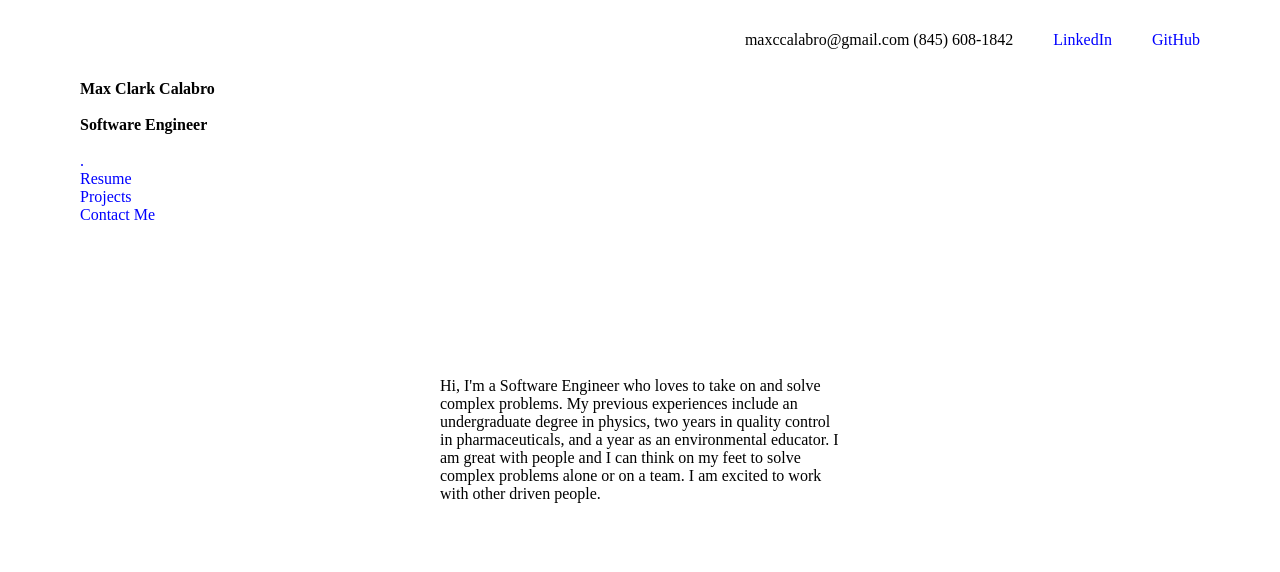
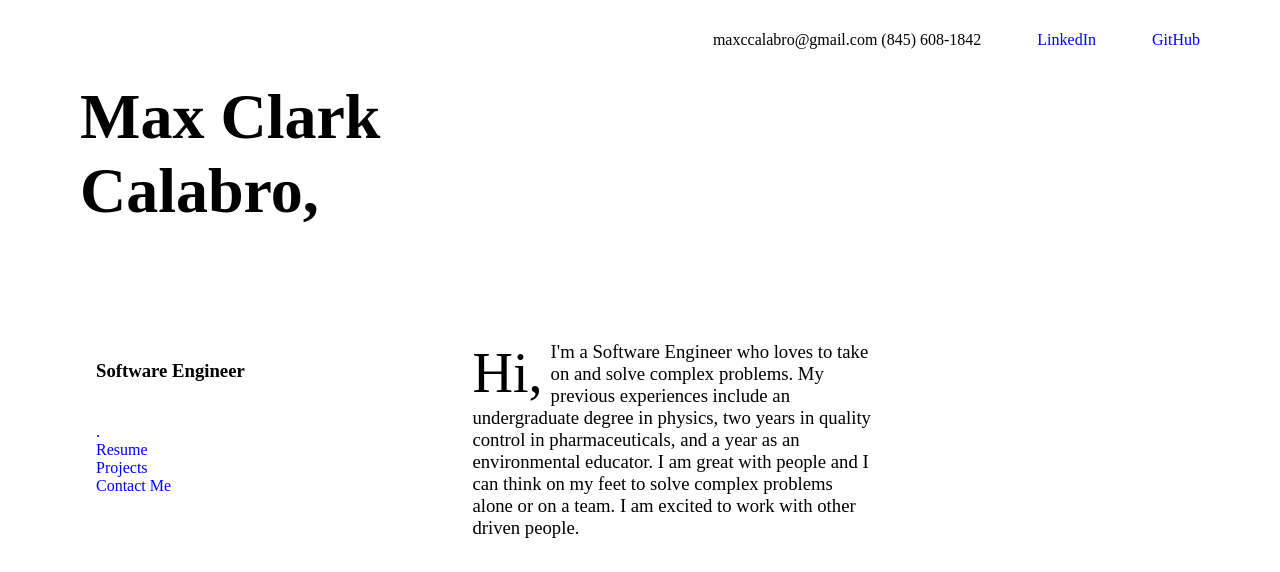
Before and after one commit to max-calabro/Portfolio, a plain HTML site: page index.html in a window 1280 px wide. Drawn offline with Linux system fonts and the light colour scheme.

Commit message:
more styling

```diff
--- a/script.js
+++ b/script.js
@@ -11,7 +11,7 @@ const siteInfo = {
   //  about me
   //  fade onto the page a second after? Top left to bottom right? What do you mean too much fading?
   aboutMe:
-    "Hi, I'm a Software Engineer who loves to take on and solve complex problems. My previous experiences include an undergraduate degree in physics, two years in quality control in pharmaceuticals, and a year as an environmental educator. I am great with people and I can think on my feet to solve complex problems alone or on a team. I am excited to work with other driven people.",
+    "I'm a Software Engineer who loves to take on and solve complex problems. My previous experiences include an undergraduate degree in physics, two years in quality control in pharmaceuticals, and a year as an environmental educator. I am great with people and I can think on my feet to solve complex problems alone or on a team. I am excited to work with other driven people.",
 
   //  resume / projects
   resume: 'This will be the resume link',
@@ -137,15 +137,23 @@ setTimeout(() => {
 }, 1000)
 
 const fillSidebar = () => {
+  //  Buttons
   document.querySelector('.sidebar').prepend(contactInfo)
   document.querySelector('.sidebar').prepend(projects)
   document.querySelector('.sidebar').prepend(resume)
   document.querySelector('.sidebar').prepend(aboutMe)
-  let sidebarInfo = document.createElement('h4')
-  sidebarInfo.className = 'name'
-  document.querySelector('.sidebar').prepend(sidebarInfo)
-  document.querySelector('.name').innerHTML =
-    siteInfo.name + '<br></br>' + siteInfo.title + '<br></br>'
+
+  //  Title
+  let sidebarTitle = document.createElement('h3')
+  sidebarTitle.className = 'title'
+  document.querySelector('.sidebar').prepend(sidebarTitle)
+  document.querySelector('.title').innerHTML = siteInfo.title + '<br></br>'
+
+  //  Name
+  let sidebarName = document.createElement('h1')
+  sidebarName.className = 'name'
+  document.querySelector('.sidebar').prepend(sidebarName)
+  document.querySelector('.name').innerHTML = siteInfo.name + ',<br></br>'
 }
 
 const mainDisplay = () => {
@@ -243,6 +251,27 @@ const displayProjects = () => {
   projectListeners()
 }
 
+const displayAboutMe = (siteInfoKey) => {
+  //  Create About Me Container
+  let aboutMeContainer = document.createElement('div')
+  aboutMeContainer.className = 'about-me-container'
+  document.querySelector('.main-view').append(aboutMeContainer)
+
+  //  Create Hi Div
+  let hiDiv = document.createElement('div')
+  hiDiv.className = 'hi'
+  hiDiv.innerHTML = 'Hi,'
+
+  //  Create About Me Div
+  let aboutMeDiv = document.createElement('p')
+  aboutMeDiv.className = 'about-me'
+  aboutMeDiv.innerHTML = siteInfoKey
+
+  //  Fill About Me Div
+  aboutMeContainer.append(hiDiv)
+  aboutMeContainer.append(aboutMeDiv)
+}
+
 const resetMainView = () => {
   mainViewWidth(true)
   if (resumeShowing === true) {
@@ -264,7 +293,11 @@ const fillMainView = (siteInfoKey, changeToDot) => {
     displayProjects()
   } else {
     resetMainView()
-    document.querySelector('.main-view').innerHTML = siteInfoKey
+    if (changeToDot === aboutMe) {
+      displayAboutMe(siteInfoKey)
+    } else {
+      document.querySelector('.main-view').innerHTML = siteInfoKey
+    }
   }
   undoDot()
 }
--- a/style.css
+++ b/style.css
@@ -65,15 +65,25 @@ header {
   display: flex;
   flex-direction: column;
 
-  max-width: 160px;
+  font-size: 4em;
+
+  width: 45vh;
+  height: 35vh;
+
   margin-block-end: 0;
   margin-block-start: 0;
+}
+
+.title {
+  margin-top: 0;
+  margin-left: 2vh;
 }
 
 /*  Sidebar Buttons  */
 .button-aboutMe, .button-resume, .button-projects, .button-contactInfo, .button-linkedIn, .button-gitHub{
   color: blue;
   cursor: pointer;
+  margin-left: 2vh;
 }
 
 .button-aboutMe {
@@ -108,8 +118,25 @@ section {
 }
 
 .main-view {
+  font-size: 1.17em;
 }
 
+.about-me-container {
+
+}
+
+.hi {
+  float: left;
+  margin-bottom: 0;
+  margin-right: 1vh;
+
+  font-size: 3em;
+}
+
+.about-me {
+  margin-block-start: 0;
+  margin-block-end: 0;
+}
 .image-container {
 }
 
@@ -151,7 +178,7 @@ section {
   flex-direction: column;
   justify-content: end;
 
-  margin-right: 10vh;
+  margin-right: 5vh;
   margin-bottom: 10vh;
   width: 25vh;
 }
```
